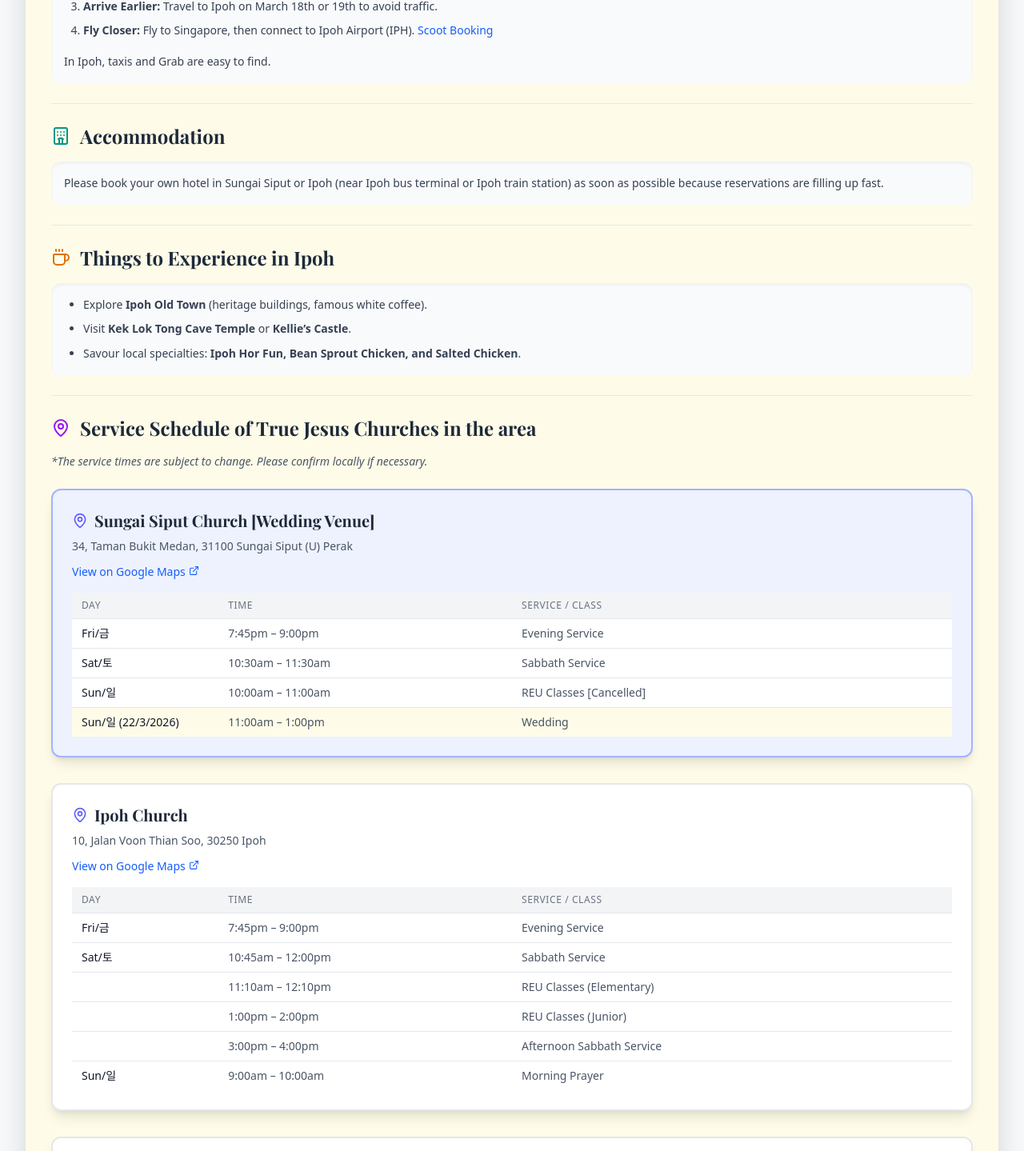
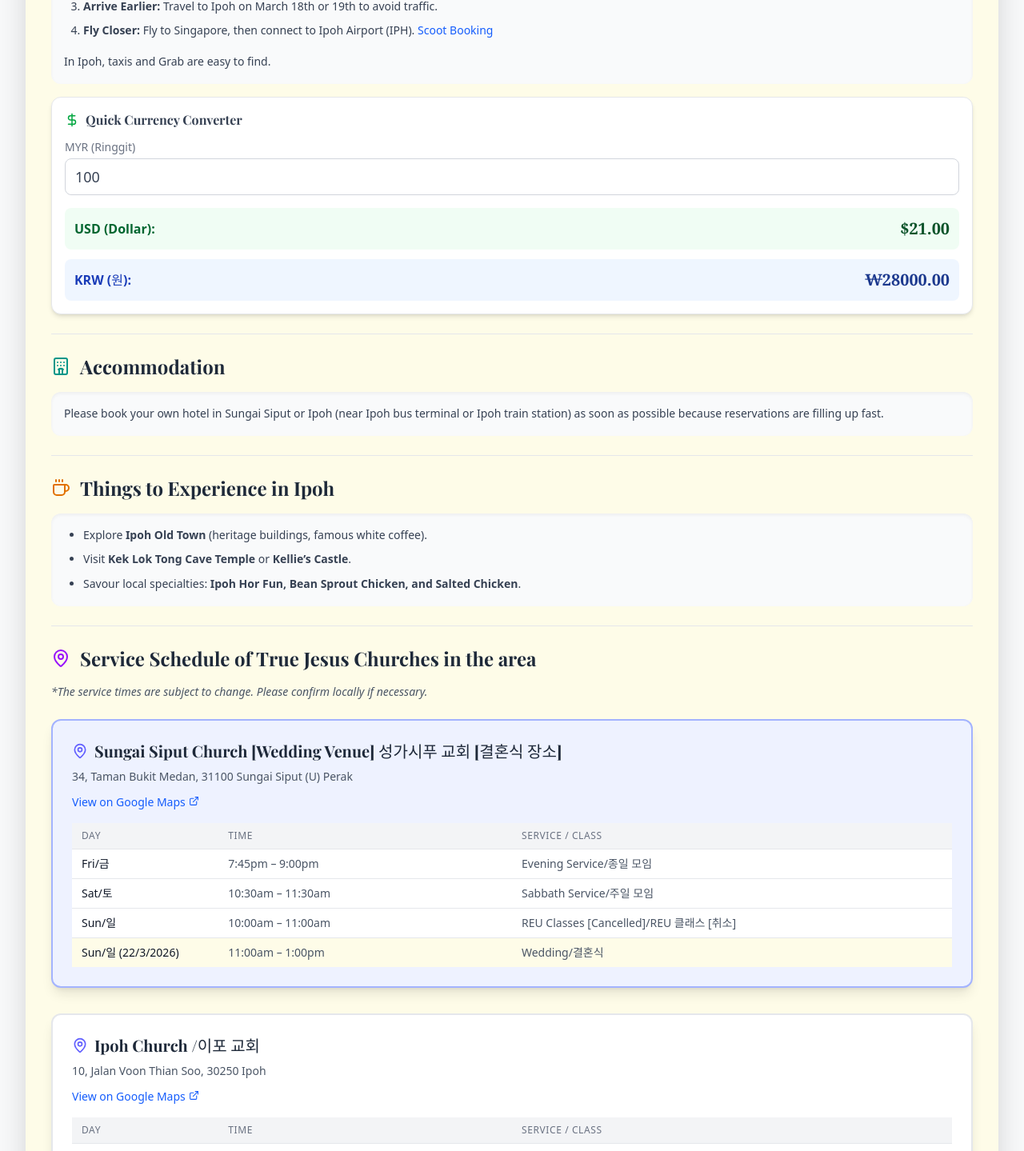
Before and after one commit to shirosl/yaeminwedding, a React (Vite) app: page / in a window 1280 px wide. Shown: the part 1493-2932 px from the top of the page at 80% size. Built offline with nearby package versions, Linux system fonts and the light colour scheme.

Commit message:
add currency

```diff
--- a/src/App.jsx
+++ b/src/App.jsx
@@ -1,5 +1,5 @@
 import React from 'react';
-import { Plane, MapPin, BookUser, TrainFront, Hotel, Coffee,Mail, Phone, ExternalLink, CheckCircle, ArrowBigUpDash, House} from 'lucide-react';
+import { Plane, MapPin, BookUser, TrainFront, Hotel, Coffee,Mail, Phone, ExternalLink, CheckCircle, ArrowBigUpDash, House, DollarSign} from 'lucide-react';
 import bannerimg from "../dist/wedding.png";
 // --- Data Definition ---dist/wedding.png
 const BANNER_PATH = bannerimg;
@@ -72,7 +72,7 @@ const LanguageSwitcher = ({ language, setLanguage }) => (
         </button>
     </div>
 );
-const BackToTopAndRsvpButton = ({ icon, language, formLink }) => {
+const BackToTopAndRsvpButton = ({ language, formLink }) => {
     const [isVisible, setIsVisible] = React.useState(false);
 
     const toggleVisibility = () => {
@@ -128,6 +128,66 @@ const BackToTopAndRsvpButton = ({ icon, language, formLink }) => {
     );
 };
 /**
+ * Currency Converter Widget
+ */
+const CurrencyConverter = ({ language }) => {
+    const [myrAmount, setMyrAmount] = React.useState(100);
+
+    // Static Exchange Rates (as of Dec 2025 - simplified for demo)
+    const RATES = {
+        KRW: 280.00, // 1 MYR ≈ 280 KRW
+        USD: 0.21,   // 1 MYR ≈ 0.21 USD
+    };
+
+    const handleInputChange = (e) => {
+        const value = parseFloat(e.target.value);
+        setMyrAmount(isNaN(value) ? 0 : value);
+    };
+
+    const convert = (amount, rate) => (amount * rate).toFixed(2);
+
+    const title = language === 'en' ? 'Quick Currency Converter' : '빠른 환율 변환기';
+    const myrLabel = language === 'en' ? 'MYR (Ringgit)' : 'MYR (링깃)';
+
+    return (
+        <div className="bg-white border border-gray-200 p-4 rounded-xl shadow-md mt-4">
+            <h4 className="text-md font-semibold text-gray-700 flex items-center gap-2 mb-3 font-serif">
+                <DollarSign size={18} className="text-green-600" /> {title}
+            </h4>
+
+            <label htmlFor="myr-input" className="block text-sm font-medium text-gray-500 mb-1">
+                {myrLabel}
+            </label>
+            <input
+                id="myr-input"
+                type="number"
+                value={myrAmount}
+                onChange={handleInputChange}
+                className="w-full px-3 py-2 border border-gray-300 text-gray-700 rounded-lg focus:ring-indigo-500 focus:border-indigo-500 mb-4 text-lg font-sans"
+                placeholder="Enter amount in MYR"
+            />
+
+            <div className="space-y-3">
+                <div className="flex justify-between items-center bg-green-50 p-3 rounded-lg">
+                    <span className="font-semibold text-green-800 font-sans">USD (Dollar):</span>
+                    <span className="text-xl font-bold text-green-900 font-serif">
+                        ${convert(myrAmount, RATES.USD)}
+                    </span>
+                </div>
+                <div className="flex justify-between items-center bg-blue-50 p-3 rounded-lg">
+                    <span className="font-semibold text-blue-800 font-sans">KRW (원):</span>
+                    <span className="text-xl font-bold text-blue-900 font-serif">
+                        ₩{convert(myrAmount, RATES.KRW)}
+                    </span>
+                </div>
+            </div>
+        </div>
+    );
+};
+
+
+
+/**
  * Language Box Component (replaces LanguageBox)
  * Renders content based on the selected language.
  */
@@ -152,39 +212,39 @@ const LanguageBox = ({ language, enContent, koContent }) => {
 
     const churches = [
         {
-            name: "Sungai Siput Church [Wedding Venue]",
+            name: "Sungai Siput Church [Wedding Venue] 성가시푸 교회 [결혼식 장소]",
             address: "34, Taman Bukit Medan, 31100 Sungai Siput (U) Perak",
             mapLink: "https://maps.app.goo.gl/icPmi6eHBhsJGGvz5",
             schedule: [
-                { day: "Fri/금", time: "7:45pm – 9:00pm", service: "Evening Service" },
-                { day: "Sat/토", time: "10:30am – 11:30am", service: "Sabbath Service" },
-                { day: "Sun/일", time: "10:00am – 11:00am", service: "REU Classes [Cancelled]", },
-                { day: "Sun/일 (22/3/2026)", time: "11:00am – 1:00pm", service: "Wedding", highlight: true },
+                { day: "Fri/금", time: "7:45pm – 9:00pm", service: "Evening Service/종일 모임" },
+                { day: "Sat/토", time: "10:30am – 11:30am", service: "Sabbath Service/주일 모임" },
+                { day: "Sun/일", time: "10:00am – 11:00am", service: "REU Classes [Cancelled]/REU 클래스 [취소]", },
+                { day: "Sun/일 (22/3/2026)", time: "11:00am – 1:00pm", service: "Wedding/결혼식", highlight: true },
             ]
         },
         {
-            name: "Ipoh Church",
+            name: "Ipoh Church /이포 교회",
             address: "10, Jalan Voon Thian Soo, 30250 Ipoh",
             mapLink: "https://maps.app.goo.gl/uEcn5bSTNJyakFSw9",
             schedule: [
-                { day: "Fri/금", time: "7:45pm – 9:00pm", service: "Evening Service" },
-                { day: "Sat/토", time: "10:45am – 12:00pm", service: "Sabbath Service" },
-                {  time: "11:10am – 12:10pm", service: "REU Classes (Elementary)" },
-                {  time: "1:00pm – 2:00pm", service: "REU Classes (Junior)" },
-                {  time: "3:00pm – 4:00pm", service: "Afternoon Sabbath Service" },
-                { day: "Sun/일", time: "9:00am – 10:00am", service: "Morning Prayer" },
+                { day: "Fri/금", time: "7:45pm – 9:00pm", service: "Evening Service/종일 모임" },
+                { day: "Sat/토", time: "10:45am – 12:00pm", service: "Sabbath Service/주일 모임" },
+                {  time: "11:10am – 12:10pm", service: "REU Classes (Elementary)/REU 클래스 (초등학교)" },
+                {  time: "1:00pm – 2:00pm", service: "REU Classes (Junior)/REU 클래스 (중학교)" },
+                {  time: "3:00pm – 4:00pm", service: "Afternoon Sabbath Service/주일 모임" },
+                { day: "Sun/일", time: "9:00am – 10:00am", service: "Morning Prayer/아침 모임" },
             ]
         },
         {
-            name: "Bercham Church",
+            name: "Bercham Church /베르참 교회",
             address: "No. 24, Persiaran Tasek Timur 5, Taman Medan Bercham, 31400 Ipoh, Perak Darul Ridzuan",
             mapLink: "https://maps.app.goo.gl/XB2GZxMM9WSB8aoh7",
             schedule: [
-                { day: "Fri/금", time: "7:45pm – 9:00pm", service: "Evening Service" },
-                { day: "Sat/토", time: "11:00am – 12:00pm", service: "Morning Sabbath Service" },
-                { time: "2:30pm – 3:30pm", service: "Afternoon Sabbath Service" },
-                { time: "4:00pm – 5:30pm", service: "REU Classes" },
-                { time: "6:30pm – 8:00pm", service: "Youth Service/ Choir Practice" },
+                { day: "Fri/금", time: "7:45pm – 9:00pm", service: "Evening Service/종일 모임" },
+                { day: "Sat/토", time: "11:00am – 12:00pm", service: "Morning Sabbath Service/주일 모임" },
+                { time: "2:30pm – 3:30pm", service: "Afternoon Sabbath Service/주일 모임" },
+                { time: "4:00pm – 5:30pm", service: "REU Classes/REU 클래스" },
+                { time: "6:30pm – 8:00pm", service: "Youth Service/ Choir Practice/ 청소년 모임" },
             ]
         }
     ];
@@ -375,6 +435,7 @@ much longer than usual and the Kuala Lumpur-Ipoh route can get really busy. </p>
                                 </>
                             }
                         />
+                        <CurrencyConverter language={language} />
                     </Section>
 
                     {/* Accommodation Section */}
@@ -506,7 +567,7 @@ much longer than usual and the Kuala Lumpur-Ipoh route can get really busy. </p>
                         <div className="grid md:grid-cols-2 gap-6 text-sm">
                             <div className="flex items-center p-3 bg-blue-50 text-blue-600 rounded-lg shadow-sm">
                                 <Mail className="w-5 h-5 text-blue-600 mr-3" />
-                                <span >Email: <a href={`mailto:${contact.email}`} className="text-blue-600 font-medium hover:underline">{contact.email}</a></span>
+                                <span >Email: <a href={`mailto:${contact.email}`} className="font-medium hover:underline">{contact.email}</a></span>
                             </div>
                             <div className="flex flex-col space-y-2">
                                 <div className="flex items-center p-3 bg-green-50 rounded-lg shadow-sm">
@@ -520,7 +581,7 @@ much longer than usual and the Kuala Lumpur-Ipoh route can get really busy. </p>
                             </div>
                         </div>
 
-                        <p className="mt-10 text-center text-lg text-gray-800 font-semibold ">
+                        <p className="mt-10 text-center text-lg text-gray-800 font-semibold font_new ">
                           We sincerely look forward to sharing this special day with you in Malaysia.<br />
                           감사와 사랑의 마음을 담아, Shiro 와 예민 드림.
                         </p>
--- a/src/index.css
+++ b/src/index.css
@@ -60,7 +60,9 @@ button:focus,
 button:focus-visible {
   outline: 4px auto -webkit-focus-ring-color;
 }
-
+.font_new{
+  font-family:'Playfair Display', serif;
+}
 @media (prefers-color-scheme: light) {
   :root {
     color: #213547;
```
